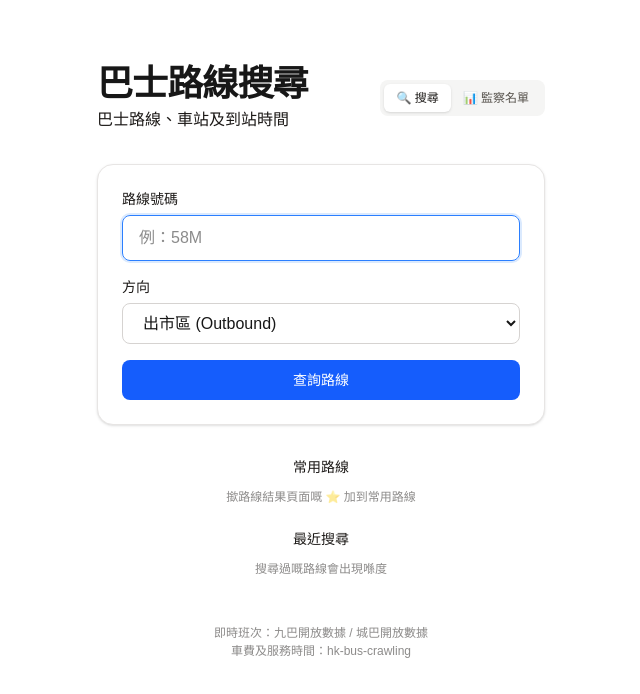
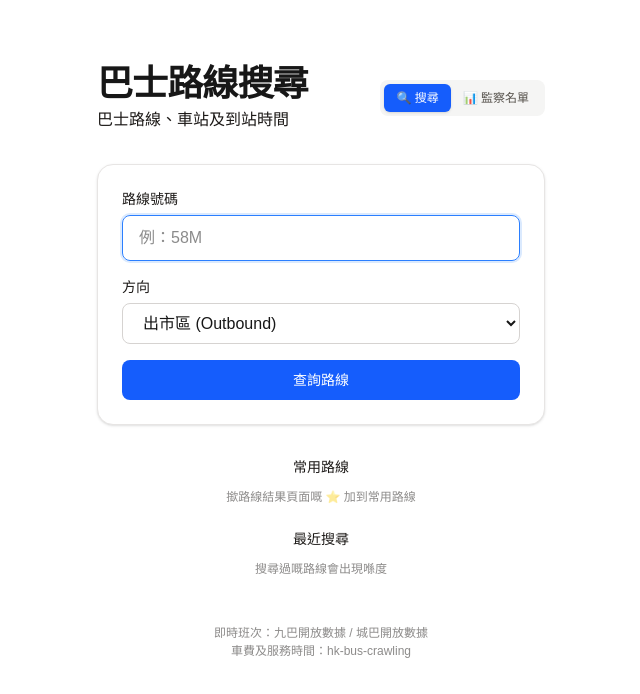
Before and after one commit to pc8521claw/kmb-bus-app, a Next.js app: page / in a window 1280 px wide. Shown: the top 694 px of the page, without its empty margins (319-959 px from the left). Built offline with nearby package versions, Linux system fonts and the light colour scheme.

Commit message:
feat: highlight active view mode tab with blue background

```diff
--- a/app/page.tsx
+++ b/app/page.tsx
@@ -127,7 +127,7 @@
               onClick={() => handleSetViewMode("search")}
               className={`px-3 py-1.5 text-xs font-medium rounded-md transition-all ${
                 viewMode === "search"
-                  ? "bg-white text-stone-900 shadow-sm"
+                  ? "bg-blue-600 text-white shadow-sm"
                   : "text-stone-600 hover:text-stone-900"
               }`}
               title="搜尋模式"
@@ -138,7 +138,7 @@
               onClick={() => handleSetViewMode("dashboard")}
               className={`px-3 py-1.5 text-xs font-medium rounded-md transition-all ${
                 viewMode === "dashboard"
-                  ? "bg-white text-stone-900 shadow-sm"
+                  ? "bg-blue-600 text-white shadow-sm"
                   : "text-stone-600 hover:text-stone-900"
               }`}
               title="監察名單模式"
```
